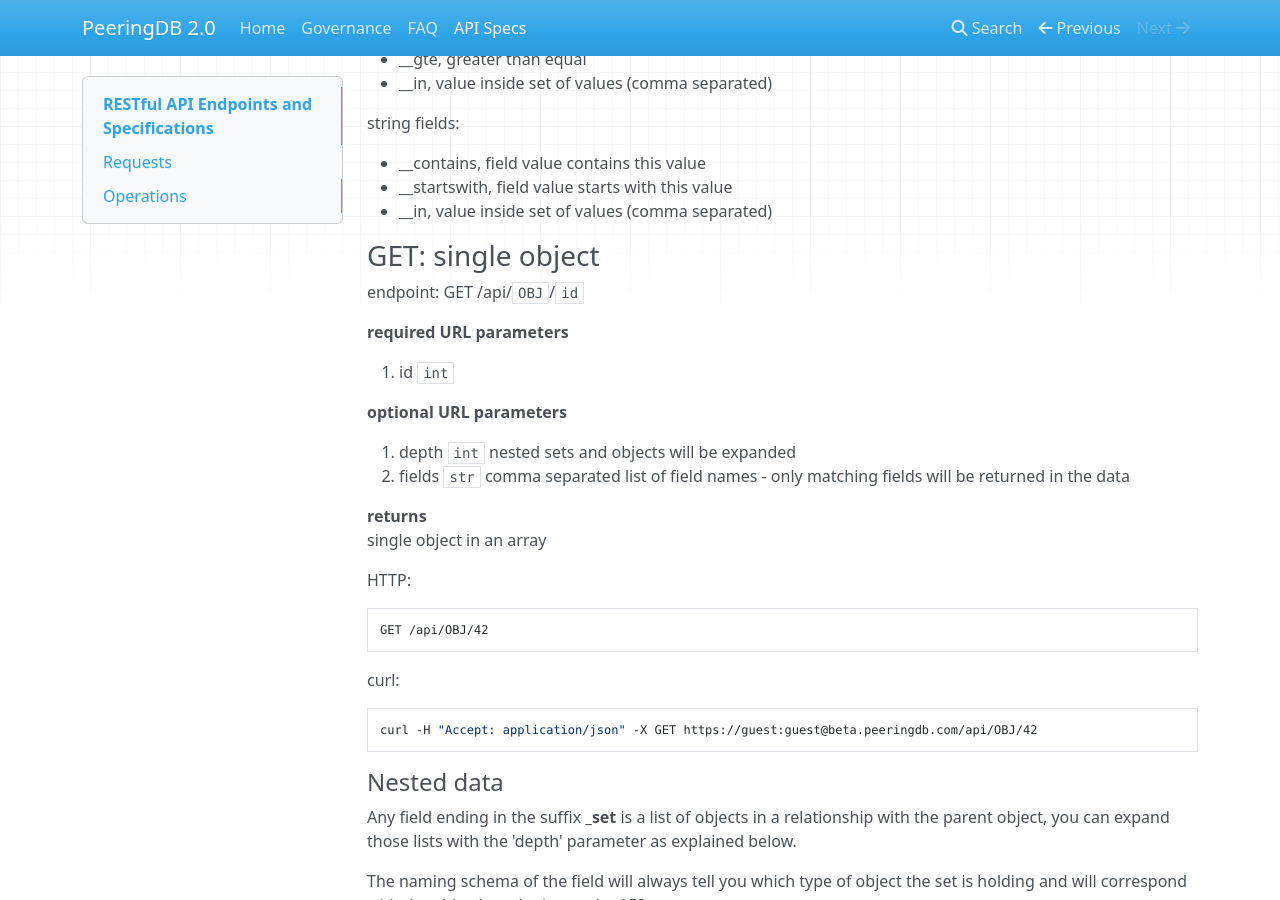
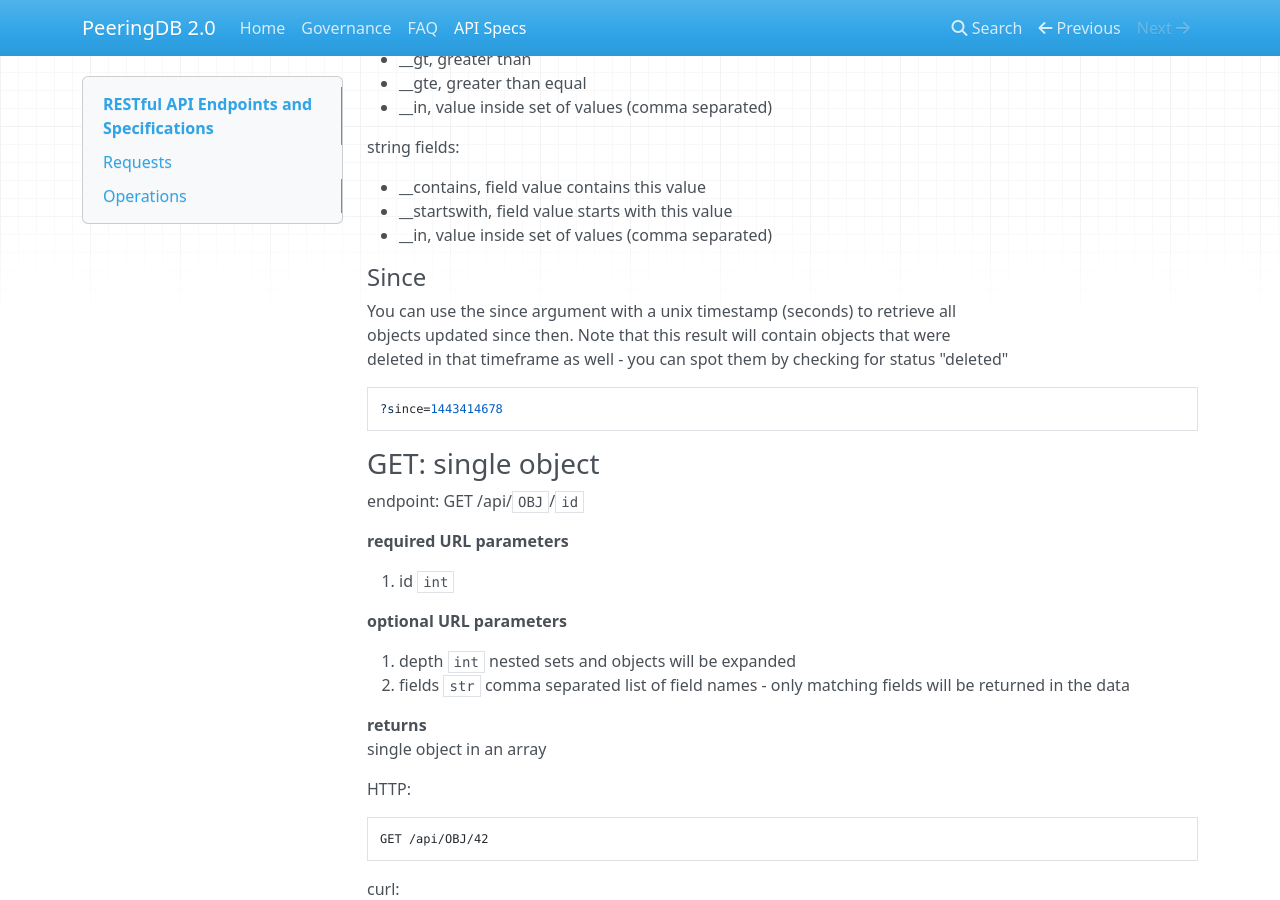
Before and after one commit to peeringdb/docs, an MkDocs documentation site: the page built from docs/api_specs.md, in a window 1280 px wide and 900 px high, scrolled down 2633 px. Built offline with MkDocs 1.6.1, drawn with Linux system fonts in a browser that asks for light colours; nearby versions of some CDN libraries; old or Windows-style settings are respelled for this version of MkDocs; some of the changed text lies outside the part shown.

Commit message:
add 'since' to docs

```diff
--- a/docs/api_specs.md
+++ b/docs/api_specs.md
@@ -62,6 +62,7 @@ optional URL parameters
     - skip `int` skips n rows in the result set
     - depth `int` nested sets will be loaded (slow)
     - fields `str` comma separated list of field names - only matching fields will be returned in the data
+    - since `int` retrieve all objects updated since specified time (unix timestamp, seconds)
     - [field_name] `int|string` queries for fields with matching value
 
 returns
@@ -122,6 +123,15 @@ string fields:
 - \_\_contains, field value contains this value
 - \_\_startswith, field value starts with this value
 - \_\_in, value inside set of values (comma separated)
+
+#### Since
+
+You can use the since argument with a unix timestamp (seconds) to retrieve all
+objects updated since then. Note that this result will contain objects that were
+deleted in that timeframe as well - you can spot them by checking for status "deleted"
+
+    ?since=1443414678
+
 
 ### GET: single object
 
```
